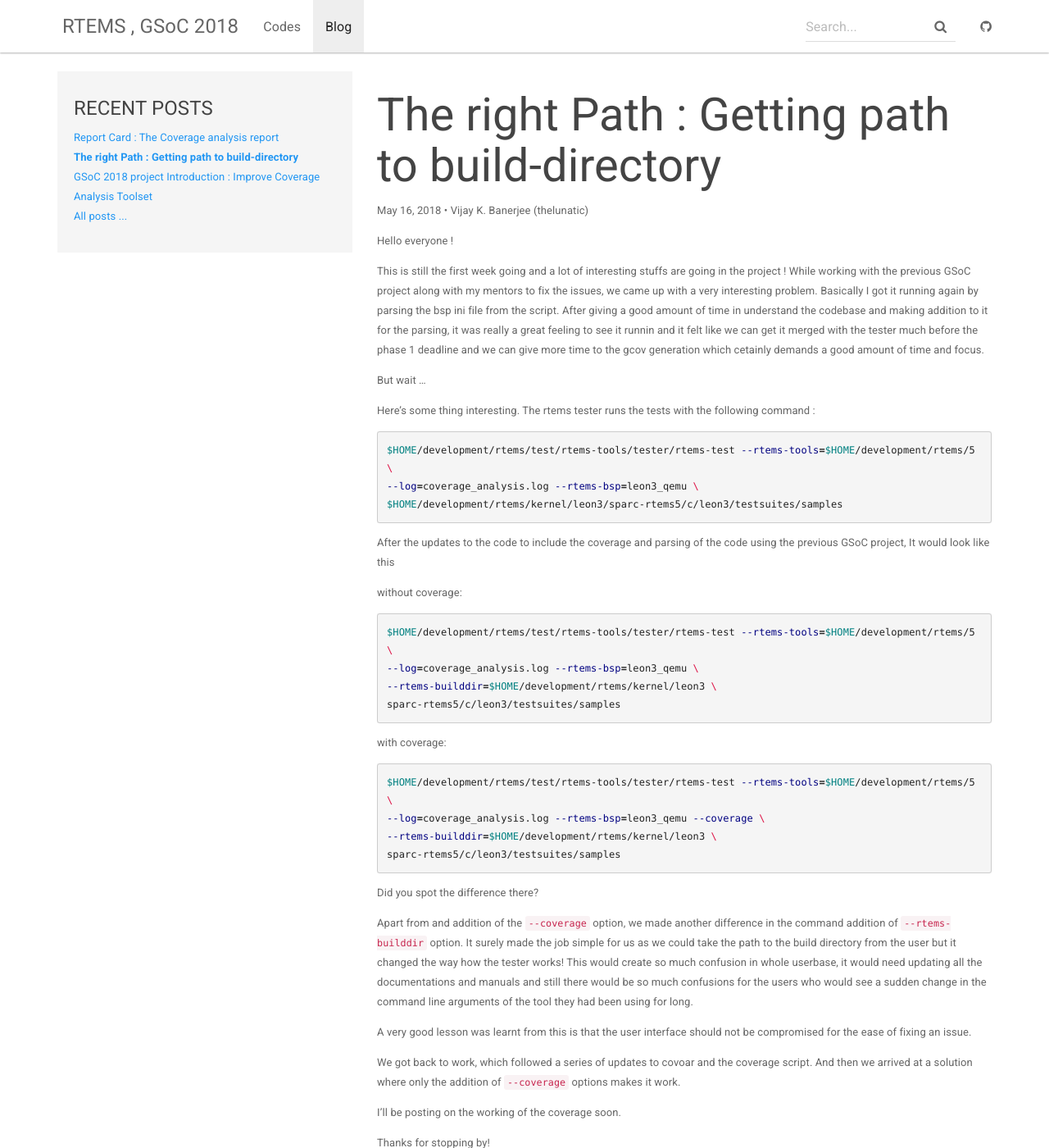
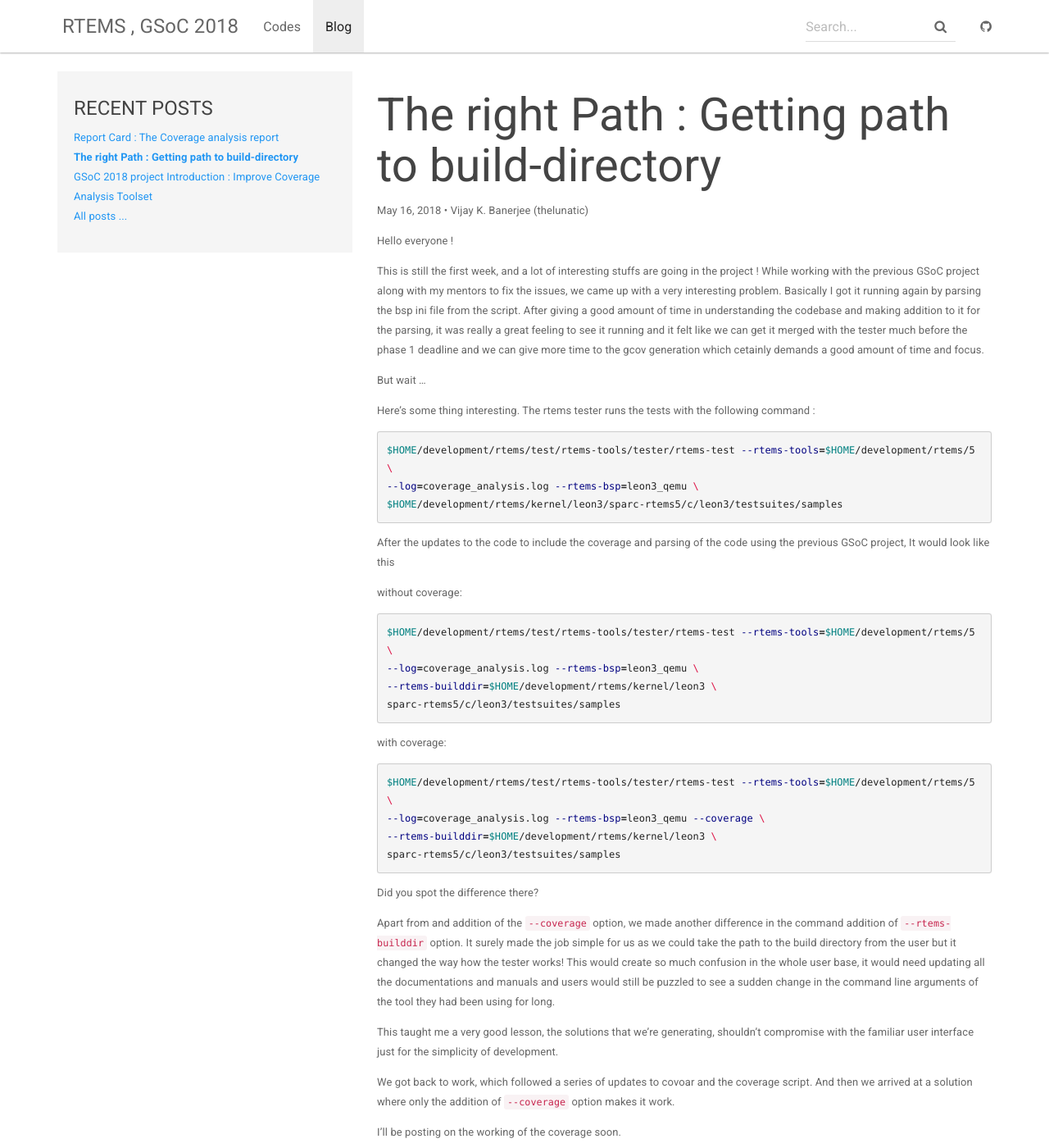
Before and after one commit to thelunatic/rtems_gsoc18, a Jekyll site: the page built from _posts/2018-05-16-build-path.md, in a window 1280 px wide and 1400 px high. Shown: the whole window at 82% size. Built offline with Jekyll 4.4.1, drawn with Linux system fonts in a browser that asks for light colours; nearby versions of some CDN libraries; comment, search, counter and statistics services are not loaded.

Commit message:
build-path : correcting spellings and grammar

```diff
--- a/_posts/2018-05-16-build-path.md
+++ b/_posts/2018-05-16-build-path.md
@@ -7,11 +7,11 @@
 
 Hello everyone !
 
-This is still the first week going and a lot of interesting stuffs are going in the project !
+This is still the first week, and a lot of interesting stuffs are going in the project !
 While working with the previous GSoC project along with my mentors to fix the issues,
 we came up with a very interesting problem. Basically I got it running again by parsing the
-bsp ini file from the script. After giving a good amount of time in understand the codebase
-and making addition to it for the parsing, it was really a great feeling to see it runnin and
+bsp ini file from the script. After giving a good amount of time in understanding the codebase
+and making addition to it for the parsing, it was really a great feeling to see it running and
 it felt like we can get it merged with the tester much before the phase 1 deadline and we can
 give more time to the gcov generation which cetainly demands a good amount of time and focus.
 
@@ -48,16 +48,13 @@
 Apart from and addition of the `--coverage` option, we made another difference in the command
 addition of `--rtems-builddir` option. It surely made the job simple for us as we could
 take the path to the build directory from the user but it changed the way how the tester works!
-This would create so much confusion in whole userbase, it would need updating all the
-documentations and manuals and still there would be so much confusions for the users
-who would see a sudden change in the command line arguments of the tool they had been
-using for long.
+This would create so much confusion in the whole user base, it would need updating all the documentations and manuals and users would still be puzzled to see a sudden change in the command line arguments of the tool they had been using for long.
 
-A very good lesson was learnt from this is that the user interface should not be compromised
-for the ease of fixing an issue.
+This taught me a very good lesson, the solutions that we're generating, shouldn't compromise
+with the familiar user interface just for the simplicity of development.
 
 We got back to work, which followed a series of updates to covoar and the coverage script.
-And then we arrived at a solution where only the addition of `--coverage` options makes
+And then we arrived at a solution where only the addition of `--coverage` option makes
 it work.
 
 I'll be posting on the working of the coverage soon.
```
